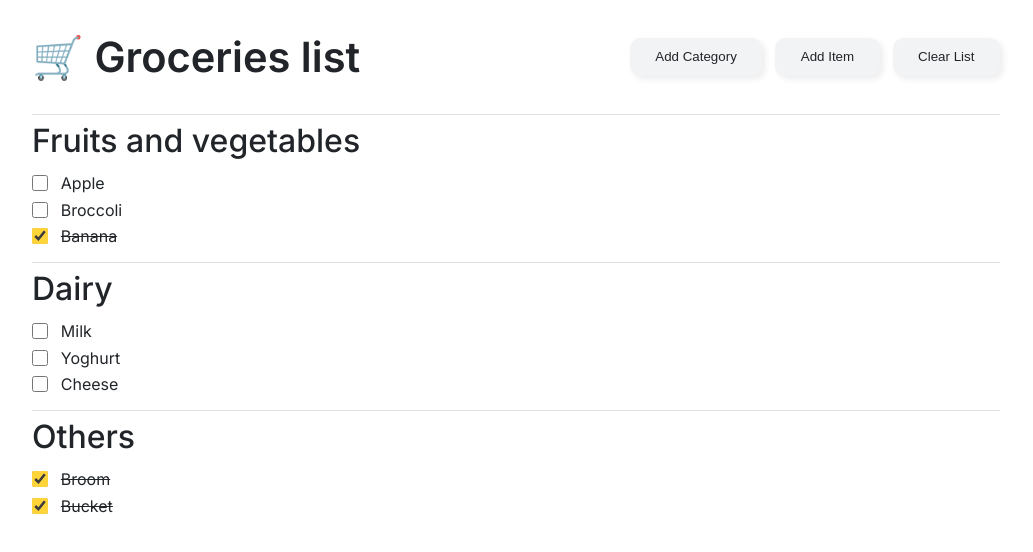
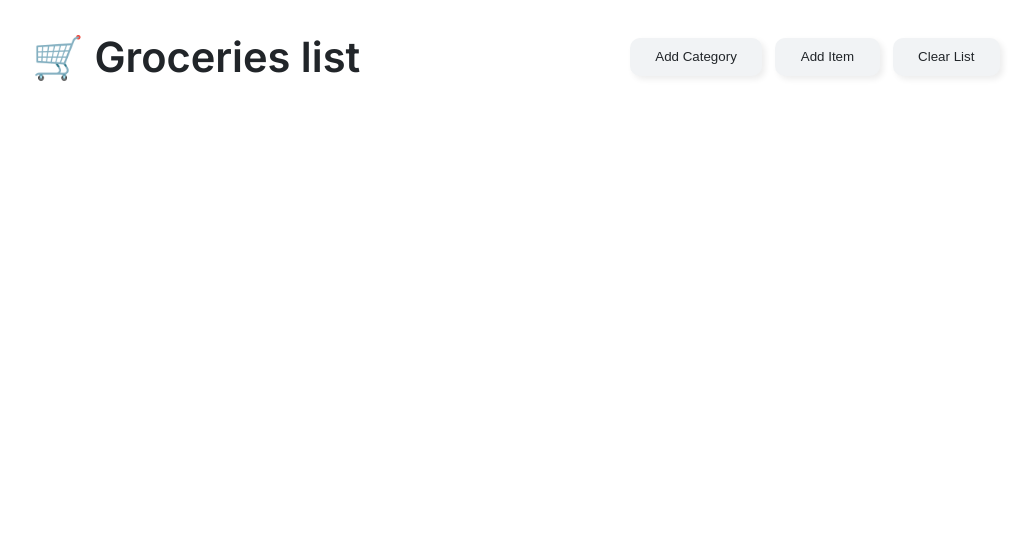
Before and after one commit to verasls/groceries-list, a React (Create React App) app in the folder grocerie-list/: page / in a window 1280 px wide. Shown: the top 552 px of the page, without its empty margins (124-1157 px from the left). Built offline with nearby package versions, Linux system fonts and the light colour scheme; the HTML template or start-up script is replaced by a standard one.

Commit message:
Set grocerieList initial state value to []

```diff
--- a/grocerie-list/src/App.js
+++ b/grocerie-list/src/App.js
@@ -5,48 +5,10 @@ import GrocerieList from "./components/GrocerieList";
 
 import { useState } from "react";
 
-const initialList = [
-  {
-    category: "Fruits and vegetables",
-    items: [
-      {
-        name: "Banana",
-        checked: true,
-        parentCategory: "Fruits and vegetables",
-      },
-      {
-        name: "Apple",
-        checked: false,
-        parentCategory: "Fruits and vegetables",
-      },
-      {
-        name: "Broccoli",
-        checked: false,
-        parentCategory: "Fruits and vegetables",
-      },
-    ],
-  },
-  {
-    category: "Dairy",
-    items: [
-      { name: "Milk", checked: false, parentCategory: "Dairy" },
-      { name: "Yoghurt", checked: false, parentCategory: "Dairy" },
-      { name: "Cheese", checked: false, parentCategory: "Dairy" },
-    ],
-  },
-  {
-    category: "Others",
-    items: [
-      { name: "Broom", checked: true, parentCategory: "Others" },
-      { name: "Bucket", checked: true, parentCategory: "Others" },
-    ],
-  },
-];
-
 export default function App() {
   const [showCategoryForm, setShowCategoryForm] = useState(false);
   const [showItemForm, setShowItemForm] = useState(false);
-  const [grocerieList, setGrocerieList] = useState(initialList);
+  const [grocerieList, setGrocerieList] = useState([]);
 
   function handleAddCategory(newCategory) {
     setGrocerieList((grocerieList) => [
```
